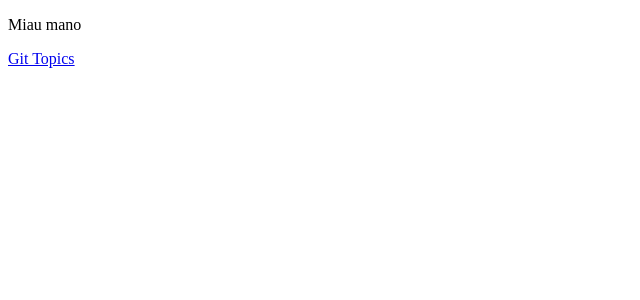
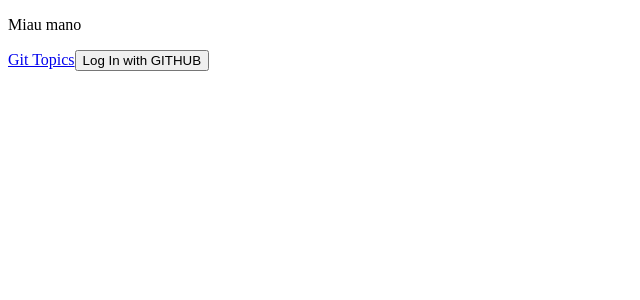
Before and after one commit to JheyBerry/git-topic, a React (Create React App) app: page / in a window 1280 px wide. Shown: the top 300 px of the page, without its empty margins (0-640 px from the left). Built offline with nearby package versions, Linux system fonts and the light colour scheme; no server answers.

Commit message:
feat: adding login and logout buttons

```diff
--- a/src/App.js
+++ b/src/App.js
@@ -1,4 +1,5 @@
 import React from 'react'
+import LoginButton from './components/LoginButton'
 
 function App() {
   return (
@@ -8,6 +9,7 @@
         <a href="https://github.com/JheyBerry/git-topic" target="_blank">
           Git Topics
         </a>
+        <LoginButton />
       </header>
     </div>
   )
--- /dev/null
+++ b/src/components/LoginButton.js
@@ -0,0 +1,14 @@
+import React from 'react'
+import { useAuth0 } from '@auth0/auth0-react'
+
+const LoginButton = () => {
+  const { loginWithRedirect } = useAuth0()
+
+  return (
+    <button type="button" onClick={() => loginWithRedirect()}>
+      Log In with GITHUB
+    </button>
+  )
+}
+
+export default LoginButton
```
Also changed, not shown: src/components/LogoutButton.js (added, +17 -0 lines).
